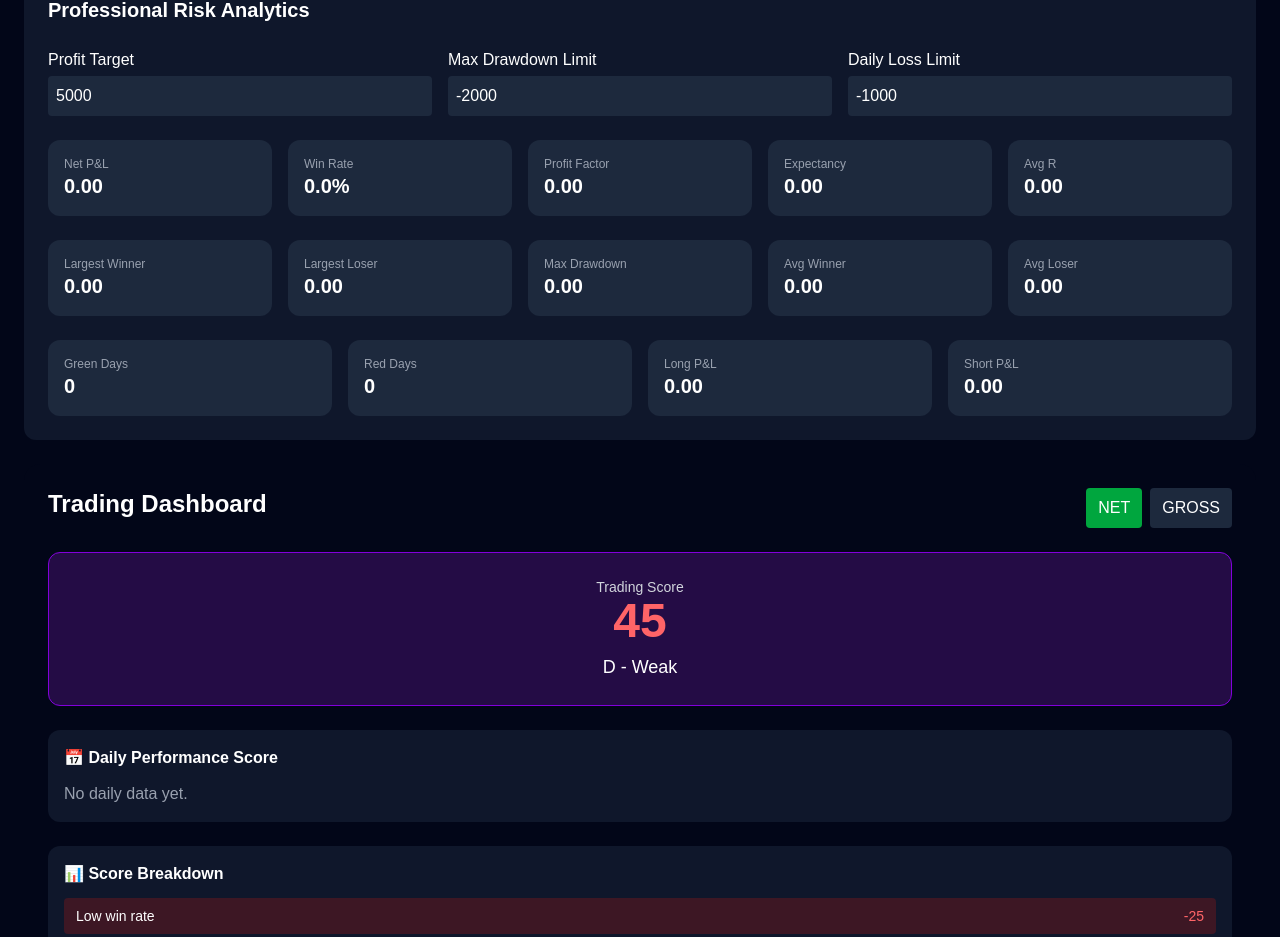
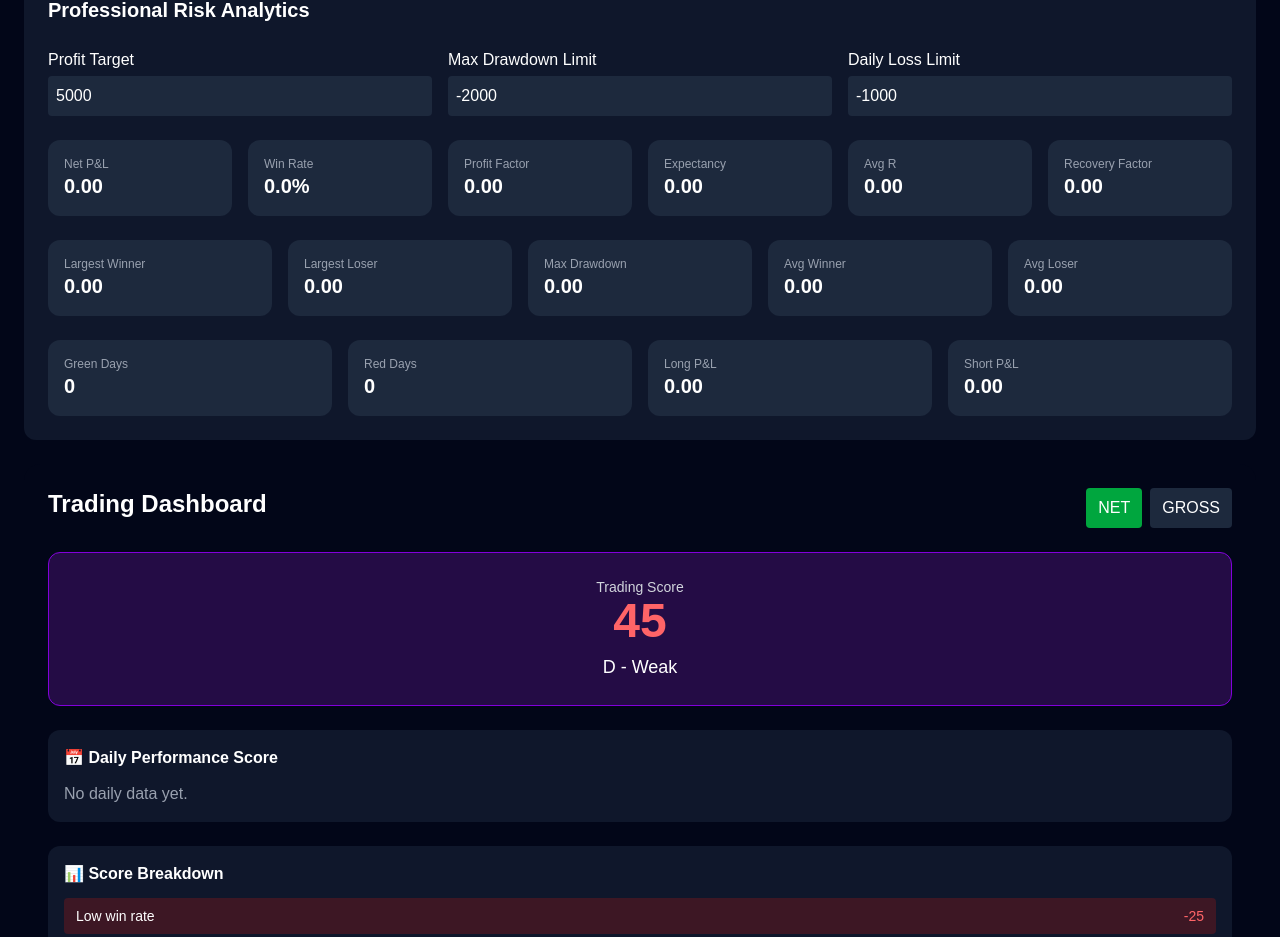
Before and after one commit to jorgemancipe/trading-journal, a Next.js app: page /trades in a window 1280 px wide. Shown: the part 1239-2176 px from the top of the page. Built offline with nearby package versions, Linux system fonts and the light colour scheme.

Commit message:
Add recovery factor analytics

```diff
--- a/app/trades/RiskPanel.tsx
+++ b/app/trades/RiskPanel.tsx
@@ -42,6 +42,7 @@ export default function RiskPanel() {
 
   const stats = useMemo(() => {
     let netPnL = 0;
+
     let grossWins = 0;
     let grossLosses = 0;
 
@@ -55,7 +56,6 @@ export default function RiskPanel() {
     let peak = 0;
     let drawdown = 0;
 
-    let totalRisk = 0;
     let totalR = 0;
     let rTrades = 0;
 
@@ -92,7 +92,6 @@ export default function RiskPanel() {
       const risk = n(t.risk);
 
       if (risk > 0) {
-        totalRisk += risk;
         totalR += p / risk;
         rTrades++;
       }
@@ -101,12 +100,18 @@ export default function RiskPanel() {
         t.direction || t.side || ""
       ).toLowerCase();
 
-      if (side.includes("long") || side.includes("buy")) {
+      if (
+        side.includes("long") ||
+        side.includes("buy")
+      ) {
         longTrades++;
         longPnL += p;
       }
 
-      if (side.includes("short") || side.includes("sell")) {
+      if (
+        side.includes("short") ||
+        side.includes("sell")
+      ) {
         shortTrades++;
         shortPnL += p;
       }
@@ -145,14 +150,24 @@ export default function RiskPanel() {
         : 0;
 
     const avgR =
-      rTrades > 0 ? totalR / rTrades : 0;
+      rTrades > 0
+        ? totalR / rTrades
+        : 0;
+
+    const recoveryFactor =
+      drawdown > 0
+        ? netPnL / drawdown
+        : 0;
 
     let greenDays = 0;
     let redDays = 0;
 
     Object.values(daily).forEach((v) => {
-      if (v >= 0) greenDays++;
-      else redDays++;
+      if (v >= 0) {
+        greenDays++;
+      } else {
+        redDays++;
+      }
     });
 
     const today =
@@ -166,10 +181,11 @@ export default function RiskPanel() {
       avgLoser,
       profitFactor,
       expectancy,
+      avgR,
+      recoveryFactor,
       drawdown,
       largestWinner,
       largestLoser,
-      avgR,
       greenDays,
       redDays,
       longTrades,
@@ -250,27 +266,91 @@ export default function RiskPanel() {
 
       </div>
 
-      <div className="grid grid-cols-2 md:grid-cols-5 gap-4">
-        <Metric label="Net P&L" value={stats.netPnL.toFixed(2)} />
-        <Metric label="Win Rate" value={`${stats.winRate.toFixed(1)}%`} />
-        <Metric label="Profit Factor" value={stats.profitFactor.toFixed(2)} />
-        <Metric label="Expectancy" value={stats.expectancy.toFixed(2)} />
-        <Metric label="Avg R" value={stats.avgR.toFixed(2)} />
+      <div className="grid grid-cols-2 md:grid-cols-6 gap-4">
+
+        <Metric
+          label="Net P&L"
+          value={stats.netPnL.toFixed(2)}
+        />
+
+        <Metric
+          label="Win Rate"
+          value={`${stats.winRate.toFixed(1)}%`}
+        />
+
+        <Metric
+          label="Profit Factor"
+          value={stats.profitFactor.toFixed(2)}
+        />
+
+        <Metric
+          label="Expectancy"
+          value={stats.expectancy.toFixed(2)}
+        />
+
+        <Metric
+          label="Avg R"
+          value={stats.avgR.toFixed(2)}
+        />
+
+        <Metric
+          label="Recovery Factor"
+          value={stats.recoveryFactor.toFixed(2)}
+        />
+
       </div>
 
       <div className="grid grid-cols-2 md:grid-cols-5 gap-4">
-        <Metric label="Largest Winner" value={stats.largestWinner.toFixed(2)} />
-        <Metric label="Largest Loser" value={stats.largestLoser.toFixed(2)} />
-        <Metric label="Max Drawdown" value={stats.drawdown.toFixed(2)} />
-        <Metric label="Avg Winner" value={stats.avgWinner.toFixed(2)} />
-        <Metric label="Avg Loser" value={stats.avgLoser.toFixed(2)} />
+
+        <Metric
+          label="Largest Winner"
+          value={stats.largestWinner.toFixed(2)}
+        />
+
+        <Metric
+          label="Largest Loser"
+          value={stats.largestLoser.toFixed(2)}
+        />
+
+        <Metric
+          label="Max Drawdown"
+          value={stats.drawdown.toFixed(2)}
+        />
+
+        <Metric
+          label="Avg Winner"
+          value={stats.avgWinner.toFixed(2)}
+        />
+
+        <Metric
+          label="Avg Loser"
+          value={stats.avgLoser.toFixed(2)}
+        />
+
       </div>
 
       <div className="grid grid-cols-2 md:grid-cols-4 gap-4">
-        <Metric label="Green Days" value={String(stats.greenDays)} />
-        <Metric label="Red Days" value={String(stats.redDays)} />
-        <Metric label="Long P&L" value={stats.longPnL.toFixed(2)} />
-        <Metric label="Short P&L" value={stats.shortPnL.toFixed(2)} />
+
+        <Metric
+          label="Green Days"
+          value={String(stats.greenDays)}
+        />
+
+        <Metric
+          label="Red Days"
+          value={String(stats.redDays)}
+        />
+
+        <Metric
+          label="Long P&L"
+          value={stats.longPnL.toFixed(2)}
+        />
+
+        <Metric
+          label="Short P&L"
+          value={stats.shortPnL.toFixed(2)}
+        />
+
       </div>
 
     </div>
```
